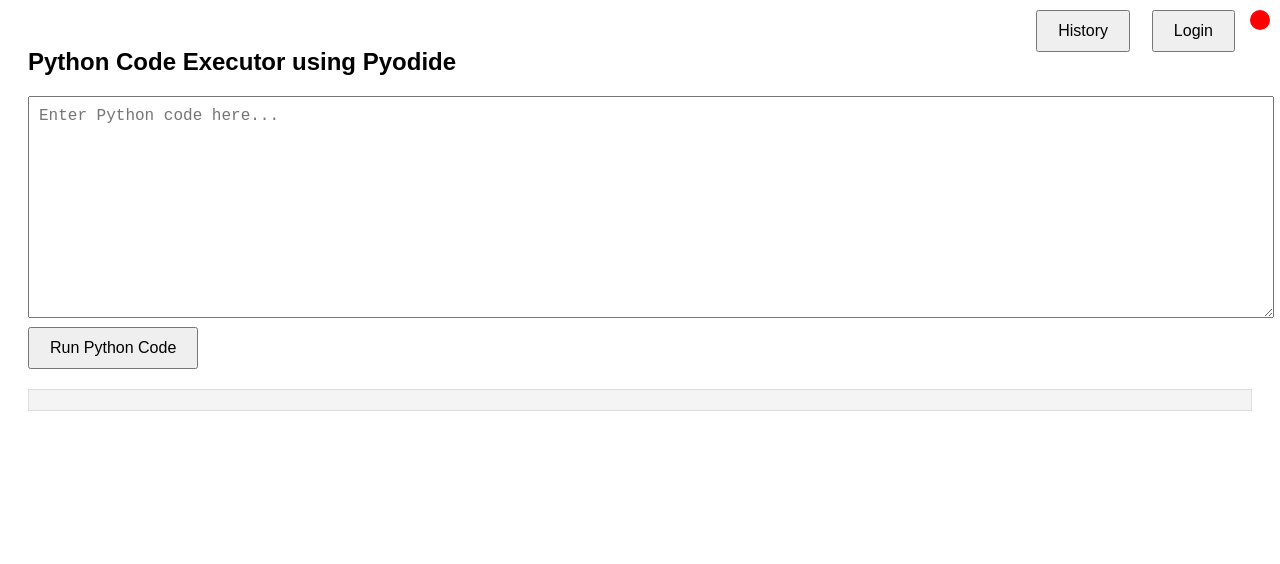
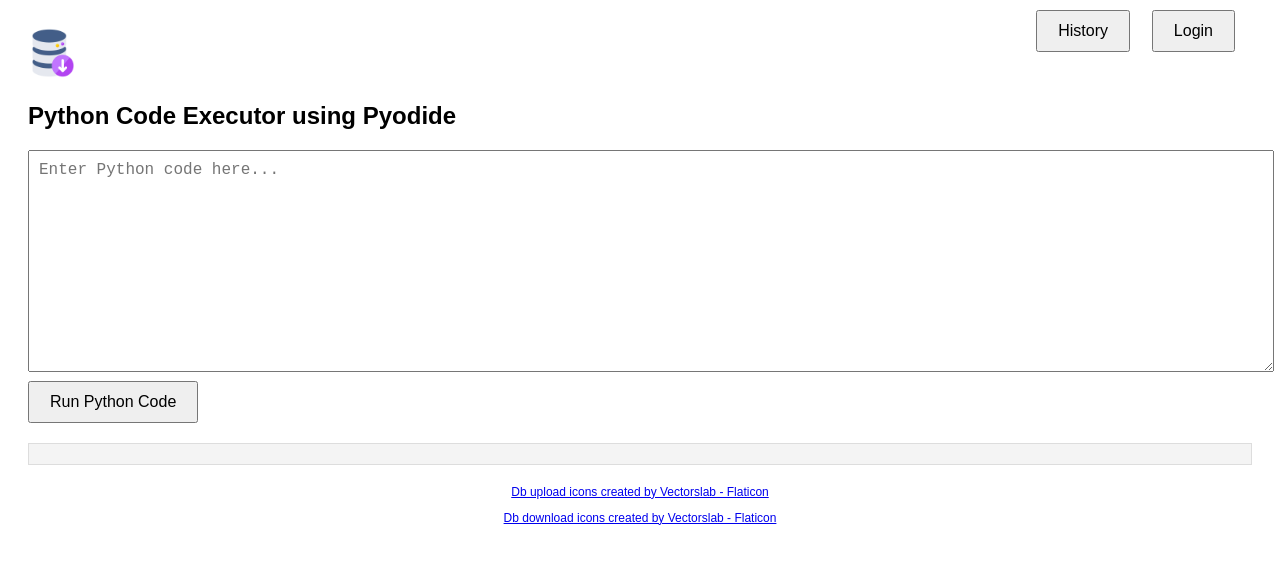
Before and after one commit to QuintinWeigand/Project_1_370_Team_1, a website: page index.html in a window 1280 px wide. Drawn offline with Linux system fonts and the light colour scheme; no server answers.

Commit message:
added database icon t show status

```diff
--- a/docker-compose.yml
+++ b/docker-compose.yml
@@ -1,5 +1,3 @@
-version: '1.0'
-
 services:
   app:
     build: .
--- a/index.html
+++ b/index.html
@@ -194,13 +194,17 @@
             const data = await response.json();
             const dbStatus = document.getElementById('db-status');
             if (data.connected) {
-                dbStatus.style.backgroundColor = 'green';
+                dbStatus.style.backgroundImage = "url('db-up.png')";
+                dbStatus.setAttribute('data-tooltip', 'Database is up');
             } else {
-                dbStatus.style.backgroundColor = 'red';
+                dbStatus.style.backgroundImage = "url('db-down.png')";
+                dbStatus.setAttribute('data-tooltip', 'Database is down');
             }
         } catch (error) {
             console.error('Error checking DB status:', error);
-            document.getElementById('db-status').style.backgroundColor = 'red';
+            const dbStatus = document.getElementById('db-status');
+            dbStatus.style.backgroundImage = "url('db-down.png')";
+            dbStatus.setAttribute('data-tooltip', 'Database is down');
         }
     }
 
@@ -320,5 +324,14 @@
     }
 </script>
 
+<footer style="font-size: 12px; text-align: center; margin-top: 20px;">
+    <p>
+        <a href="https://www.flaticon.com/free-icons/db-upload" title="db upload icons">Db upload icons created by Vectorslab - Flaticon</a>
+    </p>
+    <p>
+        <a href="https://www.flaticon.com/free-icons/db-download" title="db download icons">Db download icons created by Vectorslab - Flaticon</a>
+    </p>
+</footer>
+
 </body>
 </html>
--- a/styles.css
+++ b/styles.css
@@ -54,12 +54,34 @@
 }
 
 #db-status {
-    width: 20px;
-    height: 20px;
-    border-radius: 50%;
-    position: fixed;
-    top: 10px;
-    left: auto;
-    right: 10px;
-    background-color: gray;
+    width: 50px;
+    height: 50px;
+    background-image: url('database-icon.png'); /* Replace with the path to your database logo */
+    background-size: cover;
+    background-position: center;
+    border-radius: 0; /* Remove circular shape */
+    display: inline-block;
+    position: relative;
 }
+
+#db-status::after {
+    content: attr(data-tooltip);
+    position: absolute;
+    bottom: 100%;
+    left: 50%;
+    transform: translateX(-50%);
+    background-color: #333;
+    color: #fff;
+    padding: 5px;
+    border-radius: 3px;
+    white-space: nowrap;
+    font-size: 12px;
+    visibility: hidden;
+    opacity: 0;
+    transition: opacity 0.2s;
+}
+
+#db-status:hover::after {
+    visibility: visible;
+    opacity: 1;
+}
```
Also changed, not shown: db-down.png (added), db-up.png (added).
